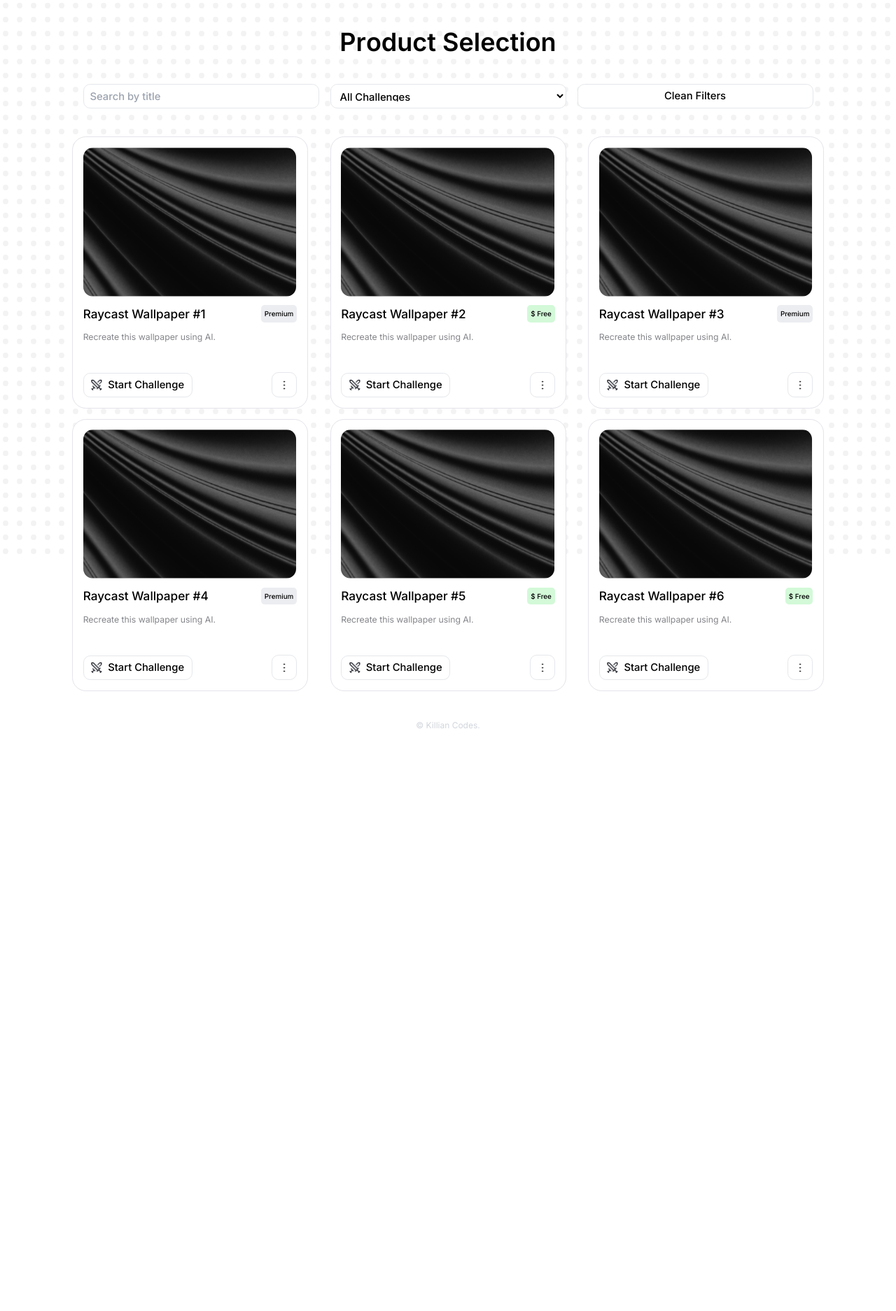
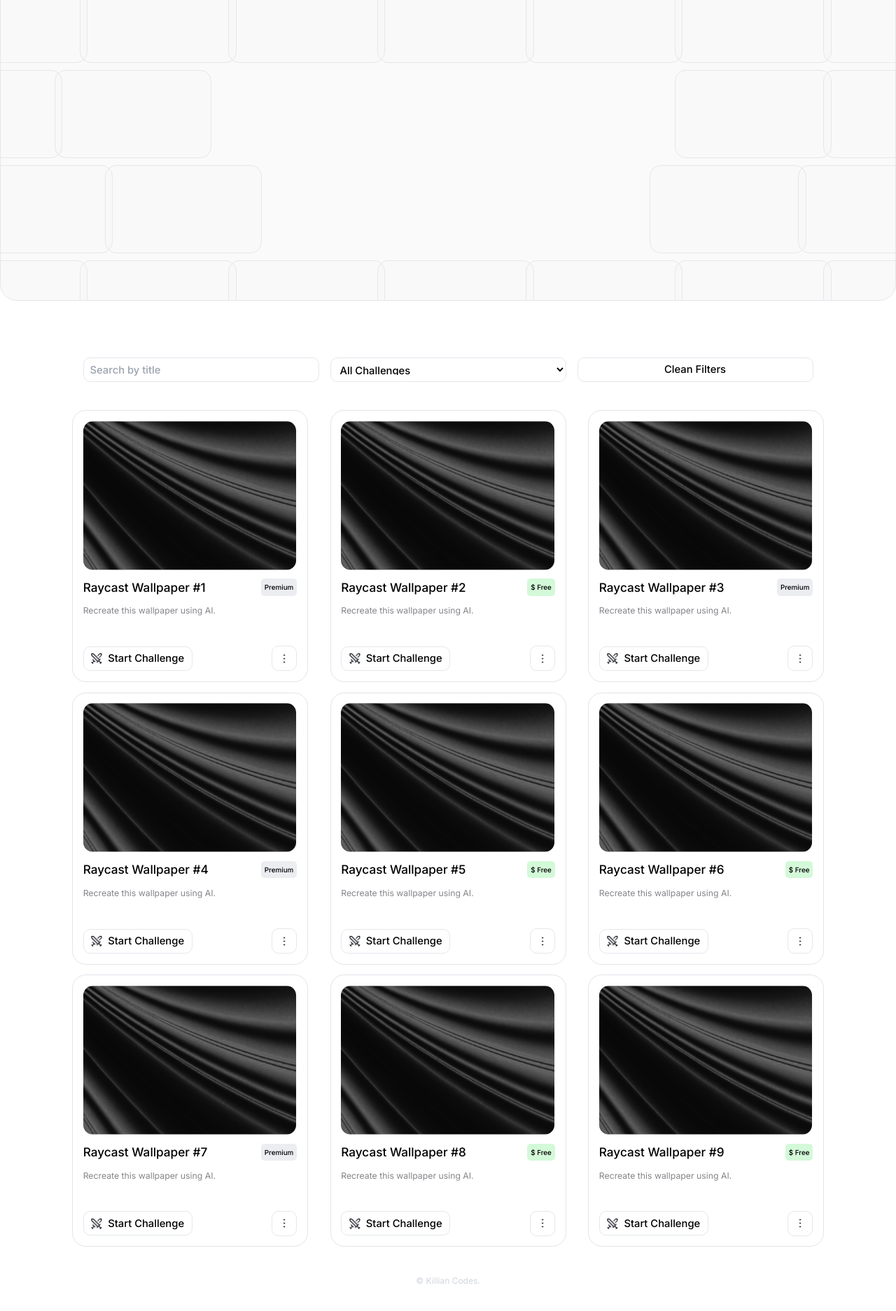
Before and after one commit to 69killian/Landing-page-card-product, a React (Create React App) app: page / in a window 1280 px wide. Shown: the top 1874 px of the page at 70% size. Before the commit the page ends 1196 px from the top, so only its background shows below. Built offline with nearby package versions, Linux system fonts and the light colour scheme.

Commit message:
header cards not responsive for now

```diff
--- a/public/cardData.json
+++ b/public/cardData.json
@@ -58,6 +58,36 @@
       "buttonText": "Start Challenge",
       "premium": false,
       "free": true
-    }
+    },
+    {
+      "id": 7,
+    "cardImage": "./Frame2.svg",
+    "cardImageAlt": "Raycast Wallpaper #7",
+   "title": "Raycast Wallpaper #7",
+    "description": "Recreate this wallpaper using AI.",
+    "buttonText": "Start Challenge",
+    "premium": true,
+    "free": false
+  },
+  {
+      "id": 8,
+    "cardImage": "./Frame2.svg",
+    "cardImageAlt": "Raycast Wallpaper #8",
+    "title": "Raycast Wallpaper #8",
+    "description": "Recreate this wallpaper using AI.",
+    "buttonText": "Start Challenge",
+    "premium": false,
+    "free": true
+  },
+  {
+      "id": 9,
+    "cardImage": "./Frame2.svg",
+    "cardImageAlt": "Raycast Wallpaper #9",
+    "title": "Raycast Wallpaper #9",
+    "description": "Recreate this wallpaper using AI.",
+    "buttonText": "Start Challenge",
+    "premium": false,
+    "free": true
+  }
   ]
 }
--- a/src/App.jsx
+++ b/src/App.jsx
@@ -38,18 +38,12 @@
 
   return (
     <>
-      <DotPattern
-        width={20}
-        height={20}
-        cx={8}
-        cy={8}
-        cr={4}
-        className="absolute top-0 left-0 w-full h-full z-0"
-      />
-
+    <div className='flex justify-center'>
+<Header />
+</div>
       <div className="App flex justify-center items-center">
         <div className="relative overflow-hidden pb-[150px]">
-          <Header />
+
           <Filters
             setSearchQuery={setSearchQuery}
             setFilter={setFilter}
--- a/src/components/Header.jsx
+++ b/src/components/Header.jsx
@@ -1,32 +1,12 @@
-import React, { useEffect, useState } from 'react';
+import React from 'react';
+import HeaderCards from './HeaderCards';
 
 const Header = () => {
-  const text = 'Product Selection';
-  const [letters, setLetters] = useState([]);
+  return (
+    <>
+      <div className='bg-[#FAFAFA] relative top-[-41px] w-[1486px] h-[431px] border rounded-b-[24px] overflow-hidden'><HeaderCards/></div>
 
-  // Séparer le texte en lettres tout en conservant les espaces
-  useEffect(() => {
-    setLetters(
-      text.split('').map((char) => (char === ' ' ? '\u00A0' : char)) // Remplacer les espaces par des espaces insécables
-    );
-  }, [text]);
-
-  return (
-    <div className="flex items-center justify-center ">
-      <header className="text-black font-inter text-4xl font-semibold flex ">
-        {letters.map((letter, index) => (
-          <span
-            key={index}
-            className="inline-block opacity-0 animate-fade-in"
-            style={{
-              animationDelay: `${Math.random() * 500}ms`, // Délai aléatoire pour chaque lettre
-            }}
-          >
-            {letter}
-          </span>
-        ))}
-      </header>
-    </div>
+    </>
   );
 };
 
--- /dev/null
+++ b/src/components/HeaderCards.jsx
@@ -0,0 +1,83 @@
+import React from 'react';
+
+const HeaderCards = () => {
+  return (
+    <div className="relative grid gap-[10px] ml-[-100px] mr-[-100px] top-[-36px]">
+      {/* Première ligne de 7 cartes */}
+      <div className="grid grid-cols-7 gap-[10px]">
+        {Array(7)
+          .fill(0)
+          .map((_, index) => (
+            <div
+              key={`row1-card${index}`}
+              className="bg-[#E6E6E61A] min-w-[224px] h-[126px] border border-[#E4E4EBCC/80] rounded-[16px] flex-shrink-0"
+            ></div>
+          ))}
+      </div>
+
+      {/* Deuxième ligne de 2 cartes à gauche et 2 à droite */}
+      <div className="grid grid-cols-7 gap-[10px] relative left-[-36px]">
+        {Array(2)
+          .fill(0)
+          .map((_, index) => (
+            <div
+              key={`row2-left-card${index}`}
+              className="bg-[#E6E6E61A] min-w-[224px] h-[126px] border border-[#E4E4EBCC/80] rounded-[16px] flex-shrink-0"
+            ></div>
+          ))}
+        {Array(3)
+          .fill(null)
+          .map((_, index) => (
+            <div key={`row2-empty-card${index}`} className="min-w-[224px] h-[126px] flex-shrink-0"></div>
+          ))}
+        {Array(2)
+          .fill(0)
+          .map((_, index) => (
+            <div
+              key={`row2-right-card${index}`}
+              className="bg-[#E6E6E61A] min-w-[224px] h-[126px] border border-[#E4E4EBCC/80] rounded-[16px] flex-shrink-0 relative right-[-36px]"
+            ></div>
+          ))}
+      </div>
+
+      {/* Troisième ligne de même structure que la deuxième ligne */}
+      <div className="grid grid-cols-7 gap-[10px] relative left-[36px]">
+        {Array(2)
+          .fill(0)
+          .map((_, index) => (
+            <div
+              key={`row3-left-card${index}`}
+              className="bg-[#E6E6E61A] min-w-[224px] h-[126px] border border-[#E4E4EBCC/80] rounded-[16px] flex-shrink-0"
+            ></div>
+          ))}
+        {Array(3)
+          .fill(null)
+          .map((_, index) => (
+            <div key={`row3-empty-card${index}`} className="min-w-[224px] h-[126px] flex-shrink-0"></div>
+          ))}
+        {Array(2)
+          .fill(0)
+          .map((_, index) => (
+            <div
+              key={`row3-right-card${index}`}
+              className="bg-[#E6E6E61A] min-w-[224px] h-[126px] border border-[#E4E4EBCC/80] rounded-[16px] flex-shrink-0 relative right-[72px]"
+            ></div>
+          ))}
+      </div>
+
+      {/* Quatrième ligne de 7 cartes */}
+      <div className="grid grid-cols-7 gap-[10px]">
+        {Array(7)
+          .fill(0)
+          .map((_, index) => (
+            <div
+              key={`row4-card${index}`}
+              className="bg-[#E6E6E61A] min-w-[224px] h-[126px] border border-[#E4E4EBCC/80] rounded-[16px] flex-shrink-0"
+            ></div>
+          ))}
+      </div>
+    </div>
+  );
+};
+
+export default HeaderCards;
```
Also changed, not shown: public/Frame118.svg (added).
